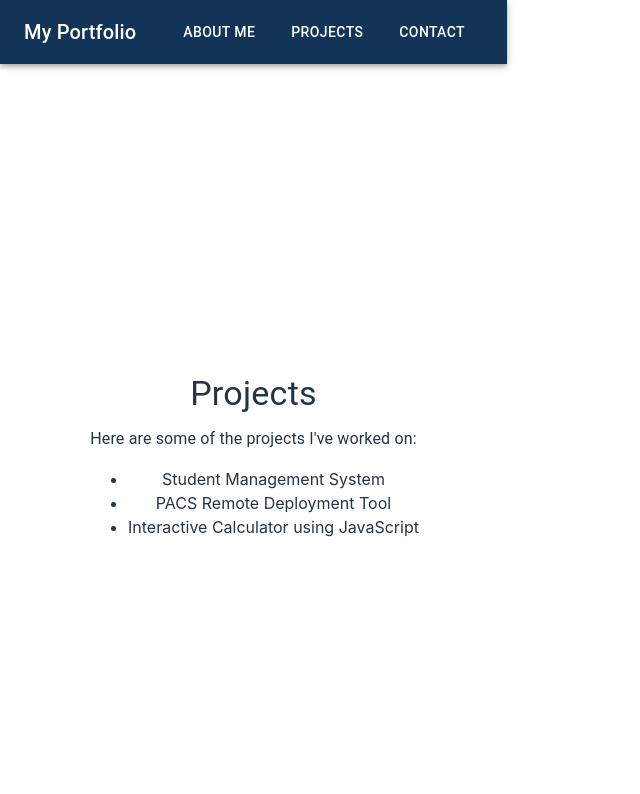
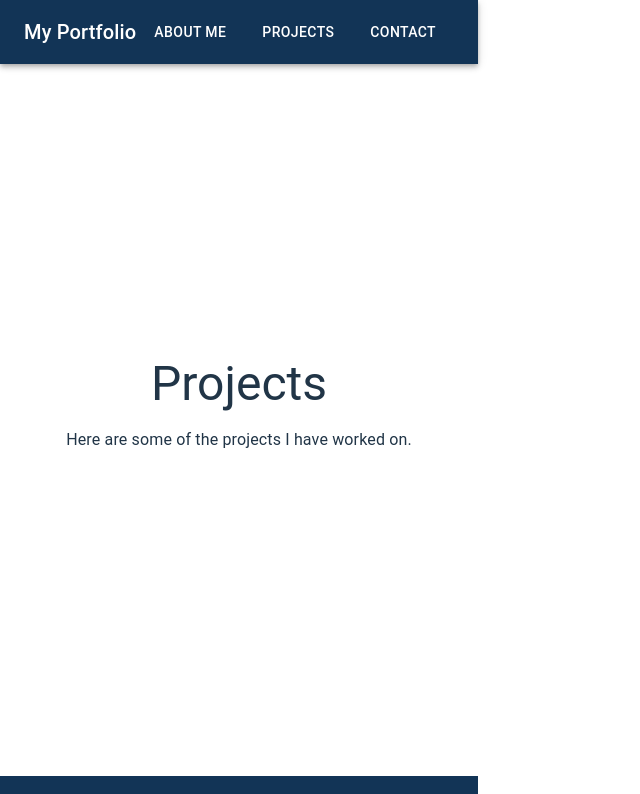
Before and after one commit to carlyn1918/cblportfoliooct24, a React (Vite) app: page /projects in a window 1280 px wide. Shown: the top 794 px of the page, without its empty margins (0-640 px from the left). Built offline with nearby package versions, Linux system fonts and the light colour scheme.

Commit message:
adjust the layout to have reusable components

```diff
--- a/src/App.jsx
+++ b/src/App.jsx
@@ -1,5 +1,4 @@
 import { BrowserRouter as Router, Routes, Route } from 'react-router-dom';
-import Layout from './components/Layout';
 import AboutMe from './pages/AboutMe';
 import Projects from './pages/Projects';
 import Contact from './pages/Contact';
@@ -7,13 +6,11 @@ import Contact from './pages/Contact';
 function App() {
   return (
     <Router>
-      <Layout>
-        <Routes>
-          <Route path="/" element={<AboutMe />} />
-          <Route path="/projects" element={<Projects />} />
-          <Route path="/contact" element={<Contact />} />
-        </Routes>
-      </Layout>
+      <Routes>
+        <Route path="/" element={<AboutMe />} />
+        <Route path="/projects" element={<Projects />} />
+        <Route path="/contact" element={<Contact />} />
+      </Routes>
     </Router>
   );
 }
--- a/src/components/Navbar.jsx
+++ b/src/components/Navbar.jsx
@@ -23,7 +23,6 @@ const Navbar = () => {
   return (
     <AppBar position="static" sx={{ bgcolor: '#123456' }}>
       <Toolbar>
-        {/* For mobile screens, show the burger menu */}
         <Box sx={{ flexGrow: 1, display: { xs: 'flex', md: 'none' } }}>
           <IconButton
             size="large"
@@ -59,7 +58,6 @@ const Navbar = () => {
           </Menu>
         </Box>
 
-        {/* For medium and larger screens, show the nav items horizontally */}
         <Typography
           variant="h6"
           noWrap
--- a/src/pages/AboutMe.jsx
+++ b/src/pages/AboutMe.jsx
@@ -1,16 +1,31 @@
 import React from 'react';
-import { Typography } from '@mui/material';
+import Navbar from '../components/Navbar';
+import Footer from '../components/Footer';
+import { Box, Typography } from '@mui/material';
 
 const AboutMe = () => {
   return (
     <>
+      <Navbar />
+      <Box
+        sx={{
+          minHeight: '80vh',
+          display: 'flex',
+          justifyContent: 'center',
+          alignItems: 'center',
+          padding: '20px'
+        }}
+      >
+        <Box sx={{ textAlign: 'center', maxWidth: '800px' }}>
           <Typography variant="h3" gutterBottom>
             About Me
           </Typography>
           <Typography variant="body1">
             Hi, I'm Carlo! I'm a passionate developer with experience in IT implementation and remote deployments.
-        I love working on innovative solutions to improve efficiency and simplify complex workflows.
           </Typography>
+        </Box>
+      </Box>
+      <Footer />
     </>
   );
 };
--- a/src/pages/Contact.jsx
+++ b/src/pages/Contact.jsx
@@ -1,14 +1,32 @@
 import React from 'react';
-import { Container, Typography } from '@mui/material';
+import Navbar from '../components/Navbar';
+import Footer from '../components/Footer';
+import { Box, Typography } from '@mui/material';
 
 const Contact = () => {
   return (
-    <Container>
-      <Typography variant="h4" gutterBottom>Contact</Typography>
-      <Typography variant="body1">
-        If you'd like to get in touch, please email me at carlo@example.com or find me on LinkedIn.
-      </Typography>
-    </Container>
+    <>
+      <Navbar />
+      <Box
+        sx={{
+          minHeight: '80vh',
+          display: 'flex',
+          justifyContent: 'center',
+          alignItems: 'center',
+          padding: '20px'
+        }}
+      >
+        <Box sx={{ textAlign: 'center', maxWidth: '800px' }}>
+          <Typography variant="h3" gutterBottom>
+            Contact
+          </Typography>
+          <Typography variant="body1">
+            Feel free to reach out to me through any of the contact methods listed below.
+          </Typography>
+        </Box>
+      </Box>
+      <Footer />
+    </>
   );
 };
 
--- a/src/pages/Projects.jsx
+++ b/src/pages/Projects.jsx
@@ -1,19 +1,32 @@
 import React from 'react';
-import { Container, Typography } from '@mui/material';
+import Navbar from '../components/Navbar';
+import Footer from '../components/Footer';
+import { Box, Typography } from '@mui/material';
 
 const Projects = () => {
   return (
-    <Container>
-      <Typography variant="h4" gutterBottom>Projects</Typography>
-      <Typography variant="body1">
-        Here are some of the projects I've worked on:
-      </Typography>
-      <ul>
-        <li>Student Management System</li>
-        <li>PACS Remote Deployment Tool</li>
-        <li>Interactive Calculator using JavaScript</li>
-      </ul>
-    </Container>
+    <>
+      <Navbar />
+      <Box
+        sx={{
+          minHeight: '80vh',
+          display: 'flex',
+          justifyContent: 'center',
+          alignItems: 'center',
+          padding: '20px'
+        }}
+      >
+        <Box sx={{ textAlign: 'center', maxWidth: '800px' }}>
+          <Typography variant="h3" gutterBottom>
+            Projects
+          </Typography>
+          <Typography variant="body1">
+            Here are some of the projects I have worked on.
+          </Typography>
+        </Box>
+      </Box>
+      <Footer />
+    </>
   );
 };
 
```
Lines whose indentation alone changed are shown as unchanged.
